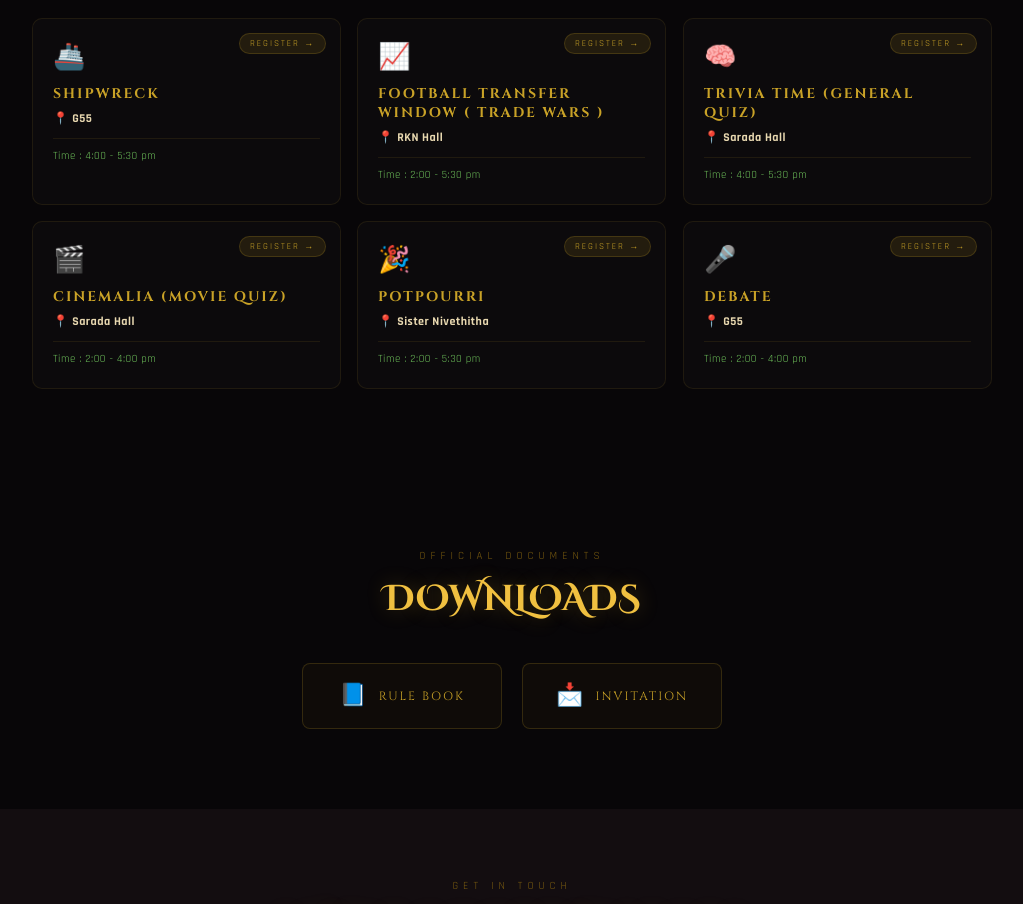
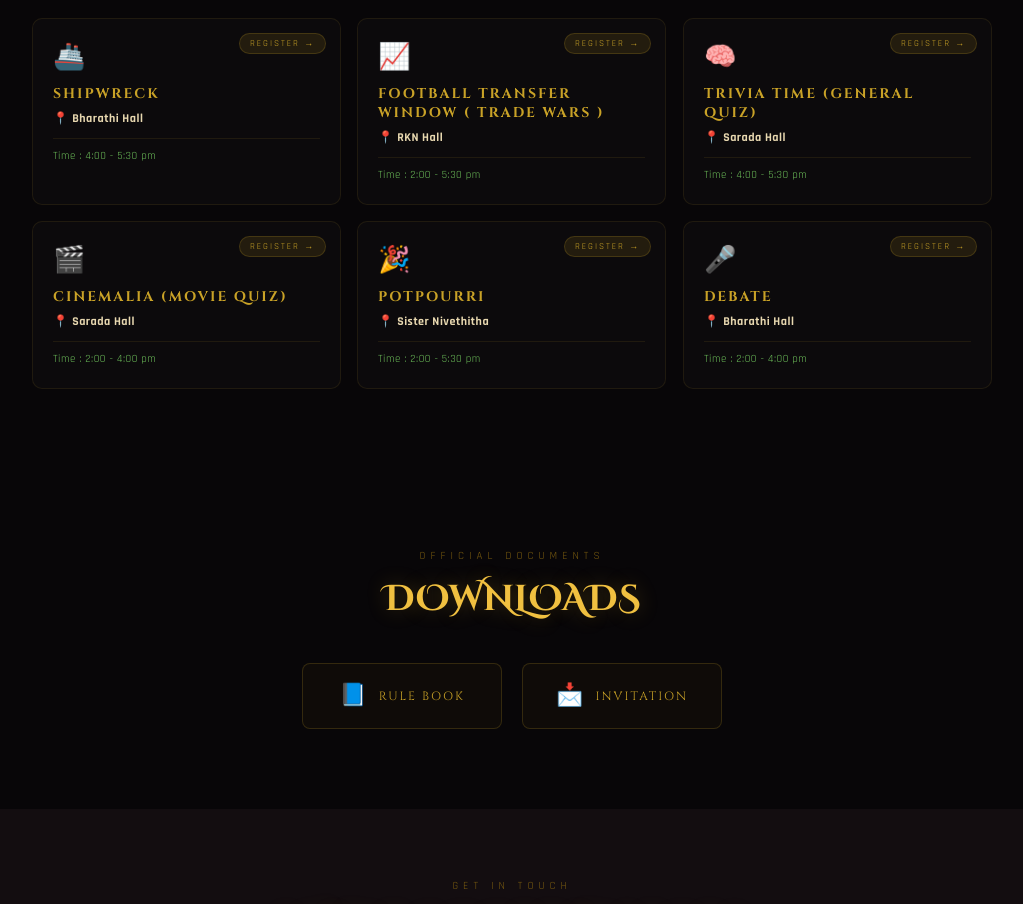
Before and after one commit to bhavadesh-arul/vivegam-multiverse, a plain HTML site: page index.html in a window 1280 px wide. Shown: the part 2334-3238 px from the top of the page, without its empty margins (128-1151 px from the left). Drawn offline with Linux system fonts and the light colour scheme.

Commit message:
event hall updated

```diff
--- a/index.html
+++ b/index.html
@@ -191,7 +191,7 @@
       <span class="card-emoji">🚢</span>
       <div class="card-name">Shipwreck</div>
       <div class="card-details">
-        <span class="card-detail">📍 <strong>G55</strong></span>
+        <span class="card-detail">📍 <strong>Bharathi Hall</strong></span>
       </div>
       <p class="card-coordinator">Time : 4:00 - 5:30 pm</p>
     </a>
@@ -241,7 +241,7 @@
       <span class="card-emoji">🎤</span>
       <div class="card-name">Debate</div>
       <div class="card-details">
-        <span class="card-detail">📍 <strong>G55</strong></span>
+        <span class="card-detail">📍 <strong>Bharathi Hall</strong></span>
       </div>
       <p class="card-coordinator">Time : 2:00 - 4:00 pm</p>
     </a>
```
